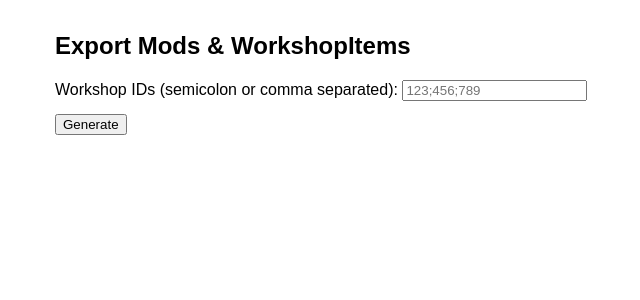
After one commit to markconde/pzservermanager, a Flask app: page /export in a window 1280 px wide. The commit adds this page. Shown: the top 300 px of the page, without its empty margins (285-925 px from the left). Run offline with Flask 3, Linux system fonts and the light colour scheme.

Commit message:
Add API export functionality and new export page for mod and workshop item generation

```diff
--- a/app.py
+++ b/app.py
@@ -108,6 +108,64 @@ def create_app():
         except Exception as e:
             return jsonify({"error": str(e)}), 500
 
+    @app.route("/api/export", methods=["GET"])
+    def api_export():
+        ids = request.args.get("workshop_ids", "")
+        ids = ids.replace(",", ";")
+        workshop_ids = [i.strip() for i in ids.split(";") if i.strip()]
+        from extract_mod_ids import extract_mod_ids_from_metadata
+
+        mods = set()
+        for wid in workshop_ids:
+            try:
+                import requests
+                resp = requests.post(
+                    "https://api.steampowered.com/ISteamRemoteStorage/GetPublishedFileDetails/v1/",
+                    data={"itemcount": 1, "publishedfileids[0]": wid},
+                    timeout=10,
+                )
+                if resp.status_code == 200:
+                    data = resp.json()
+                    details = data["response"]["publishedfiledetails"][0]
+                    desc = details.get("description", "")
+                    title = details.get("title", "")
+                    meta = details.get("metadata", "")
+                    # Try to extract Mod ID: ... (case-insensitive, allow underscore)
+                    import re
+                    modid_match = re.search(
+                        r"Mod ID[:=]\s*([\w_\-]+)",
+                        desc,
+                        re.IGNORECASE,
+                    )
+                    if modid_match:
+                        mods.add(modid_match.group(1))
+                        continue
+                    # Fallback to previous extraction logic
+                    found = extract_mod_ids_from_metadata(desc)
+                    if not found:
+                        found = extract_mod_ids_from_metadata(meta)
+                    if not found:
+                        found = extract_mod_ids_from_metadata(title)
+                    if not found and "requireditems" in details:
+                        for req in details["requireditems"]:
+                            req_title = req.get("title", "")
+                            found += extract_mod_ids_from_metadata(req_title)
+                    mods.update(found)
+            except Exception:
+                continue
+        # Remove empty strings and deduplicate
+        mods = [m for m in set(mods) if m]
+        return jsonify(
+            {
+                "Mods": ";".join(mods),
+                "WorkshopItems": ";".join(workshop_ids),
+            }
+        )
+
+    @app.route("/export", methods=["GET", "POST"])
+    def export_page():
+        return render_template("export.html")
+
     return app
 
 
--- /dev/null
+++ b/templates/export.html
@@ -0,0 +1,75 @@
+<!DOCTYPE html>
+<html>
+
+<head>
+    <meta charset="utf-8">
+    <title>Export Mods & WorkshopItems</title>
+    <style>
+        body {
+            font-family: Arial, sans-serif;
+            margin: 2em;
+        }
+
+        .container {
+            max-width: 600px;
+            margin: auto;
+        }
+
+        textarea {
+            width: 100%;
+            min-height: 60px;
+            font-family: monospace;
+        }
+
+        .readonly {
+            background: #f5f5f5;
+            border: 1px solid #ccc;
+        }
+
+        button {
+            margin-top: 1em;
+        }
+
+        .result-label {
+            font-weight: bold;
+            margin-top: 1em;
+        }
+    </style>
+</head>
+
+<body>
+    <div class="container">
+        <h2>Export Mods & WorkshopItems</h2>
+        <form id="exportForm">
+            <label for="workshop_ids">Workshop IDs (semicolon or comma separated):</label>
+            <input type="text" id="workshop_ids" name="workshop_ids" placeholder="123;456;789" required>
+            <button type="submit">Generate</button>
+        </form>
+        <div id="results" style="display:none;">
+            <div class="result-label">Mods=</div>
+            <textarea id="mods" class="readonly" readonly></textarea>
+            <button onclick="copyToClipboard('mods')">Copy Mods</button>
+            <div class="result-label">WorkshopItems=</div>
+            <textarea id="workshopitems" class="readonly" readonly></textarea>
+            <button onclick="copyToClipboard('workshopitems')">Copy WorkshopItems</button>
+        </div>
+    </div>
+    <script>
+        function copyToClipboard(id) {
+            const el = document.getElementById(id);
+            el.select();
+            document.execCommand('copy');
+        }
+        document.getElementById('exportForm').addEventListener('submit', async function (e) {
+            e.preventDefault();
+            const ids = document.getElementById('workshop_ids').value;
+            const resp = await fetch(`/api/export?workshop_ids=${encodeURIComponent(ids)}`);
+            const data = await resp.json();
+            document.getElementById('mods').value = data.Mods;
+            document.getElementById('workshopitems').value = data.WorkshopItems;
+            document.getElementById('results').style.display = 'block';
+        });
+    </script>
+</body>
+
+</html>
```
Also changed, not shown: templates/index.html (+92 -21 lines).
